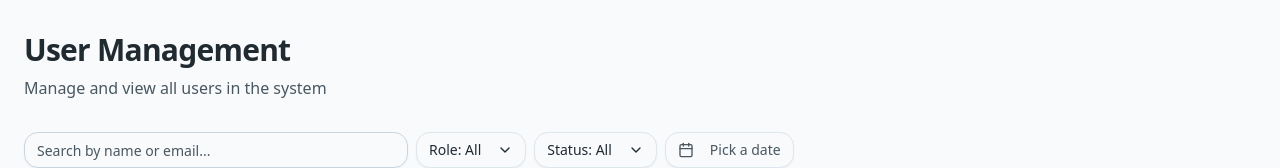
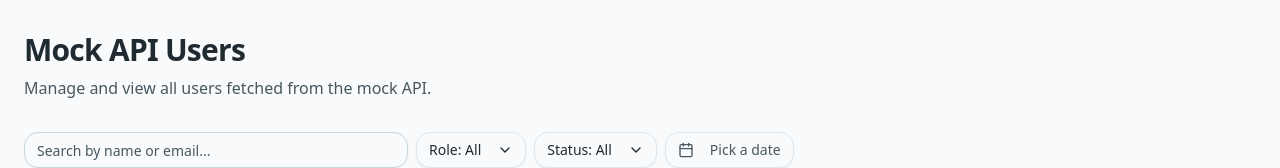
Before and after one commit to SiewJun/mock-api, a React (Vite) app: page / in a window 1280 px wide. Shown: the top 168 px of the page. Built offline with nearby package versions, Linux system fonts and the light colour scheme; no server answers.

Commit message:
feat: update UsersList title and description; add & customize toast notification for user ID copy action

```diff
--- a/src/App.tsx
+++ b/src/App.tsx
@@ -1,8 +1,10 @@
 import { UsersList } from '@/pages/UsersList';
+import { Toaster } from '@/components/ui/sonner';
 
 function App() {
   return (
     <>
+      <Toaster position='top-center' />
       <UsersList />
     </>
   );
--- a/src/features/users/components/Columns.tsx
+++ b/src/features/users/components/Columns.tsx
@@ -14,6 +14,7 @@ import {
   DropdownMenuTrigger,
 } from '@/components/ui/dropdown-menu';
 import { format } from 'date-fns';
+import { toast } from 'sonner';
 
 interface ColumnsProps {
   onViewBio: (user: User) => void;
@@ -198,7 +199,10 @@ export const createColumns = ({
           <DropdownMenuContent align="end">
             <DropdownMenuLabel>Actions</DropdownMenuLabel>
             <DropdownMenuItem
-              onClick={() => navigator.clipboard.writeText(user.id)}
+              onClick={async () => {
+                await navigator.clipboard.writeText(user.id);
+                toast.success('User ID copied to clipboard');
+              }}
             >
               Copy user ID
             </DropdownMenuItem>
--- a/src/pages/UsersList.tsx
+++ b/src/pages/UsersList.tsx
@@ -22,9 +22,9 @@ export function UsersList() {
   return (
     <div className="container mx-auto py-8 px-6">
       <div className="mb-8">
-        <h1 className="text-3xl font-bold tracking-tight">User Management</h1>
+        <h1 className="text-3xl font-bold tracking-tight">Mock API Users</h1>
         <p className="text-muted-foreground mt-2">
-          Manage and view all users in the system
+          Manage and view all users fetched from the mock API.
         </p>
       </div>
       <DataTable
```
